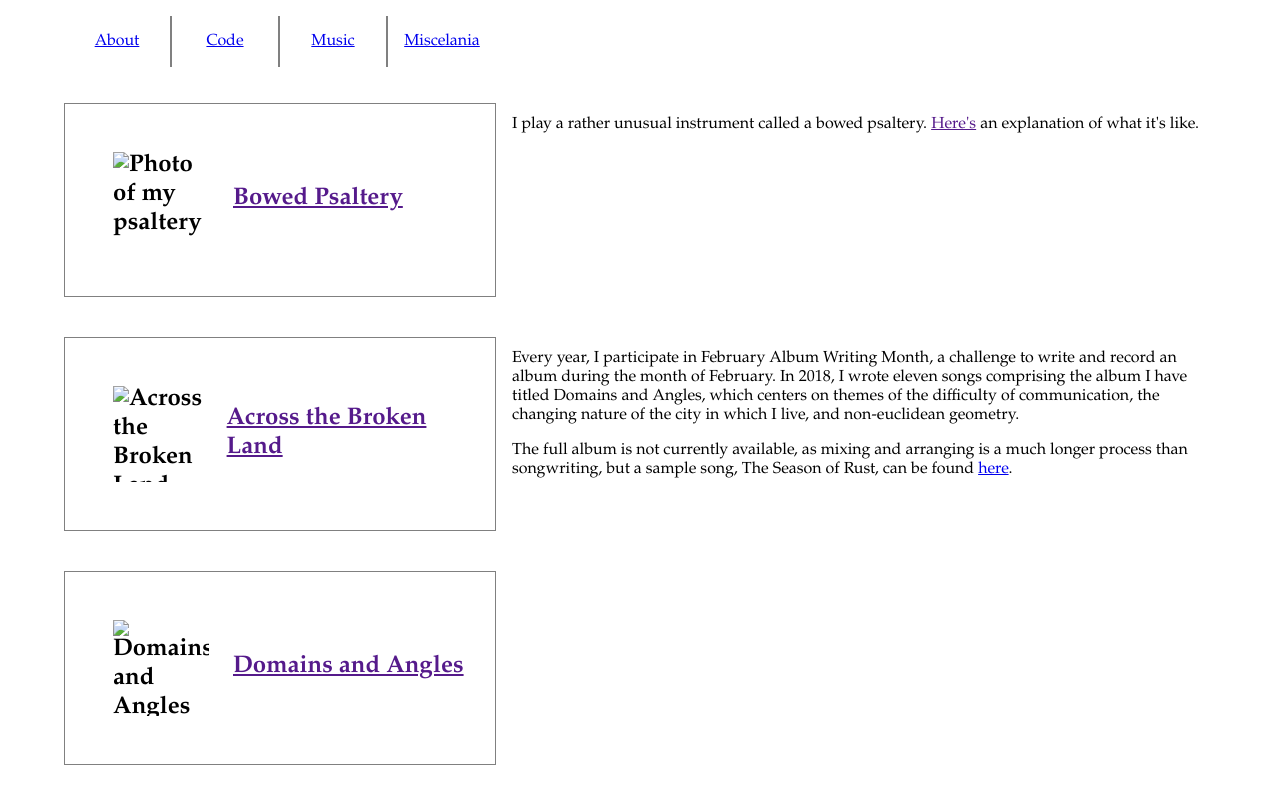
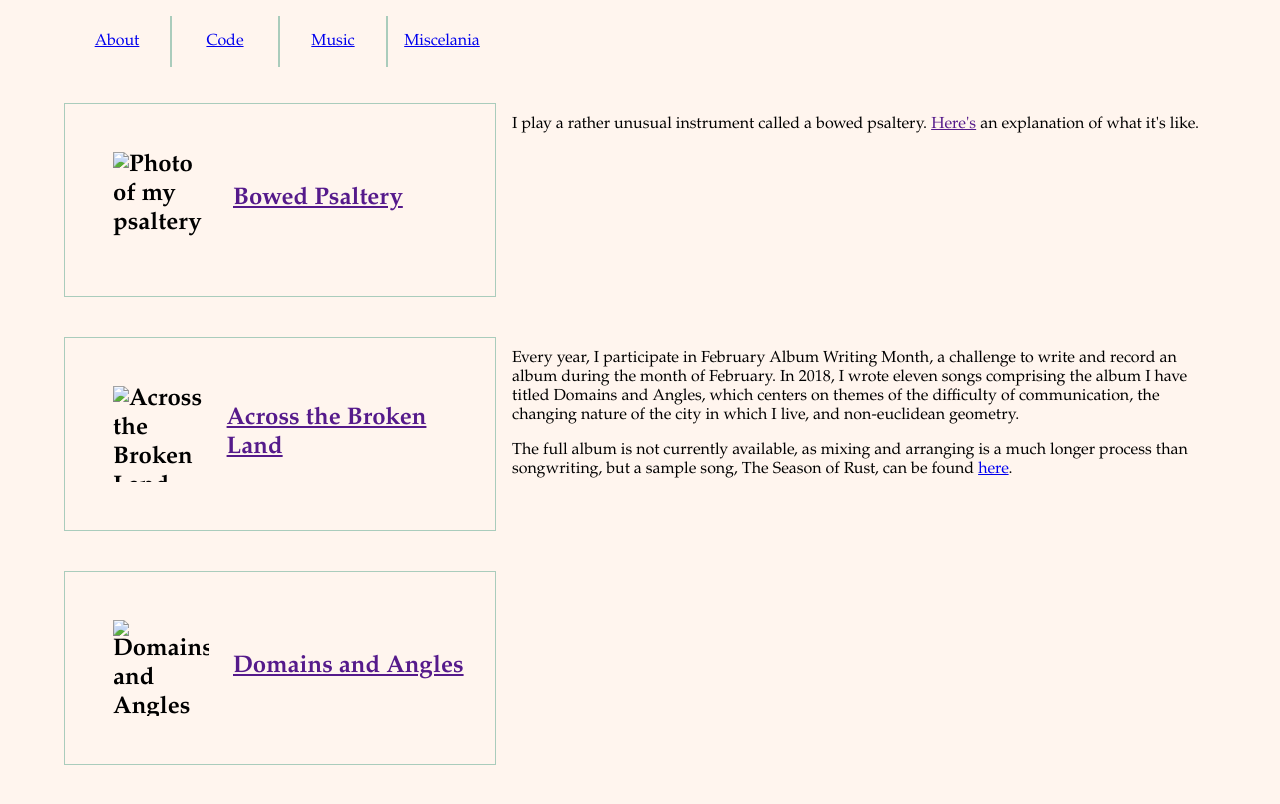
Before and after one commit to ForrestWeiswolf/forrestweiswolf.github.io, a Jekyll site: the page built from music.html, in a window 1280 px wide. Shown: the top 804 px of the page. Built offline with Jekyll 4.4.1, drawn with Linux system fonts in a browser that asks for light colours.

Commit message:
Try a different color scheme

```diff
--- a/css/main.css
+++ b/css/main.css
@@ -1,11 +1,13 @@
 * {
   box-sizing: border-box;
+  /* background-color: slategray; */
 }
 
 body {
   margin: auto;
   width: 90%;
-  font-family: Palatino, "Palatino Linotype", Times, "Times New Roman", serif
+  font-family: Palatino, "Palatino Linotype", Times, "Times New Roman", serif;
+  background-color: seashell;
 }
 
 main {
@@ -19,7 +21,7 @@ nav {
 }
 
 nav a {
-  border-right: solid grey 2px;
+  border-right: solid #AACCBC 2px;
   padding: 1em;
   width: 25%;
   text-align: center;
@@ -61,7 +63,7 @@ nav a:last-child {
   align-items: center;
   vertical-align: middle;
   align-content: space-around;
-  border: 1px solid grey;
+  border: 1px solid #AACCBC;
   padding: 1em;
 }
 
```
